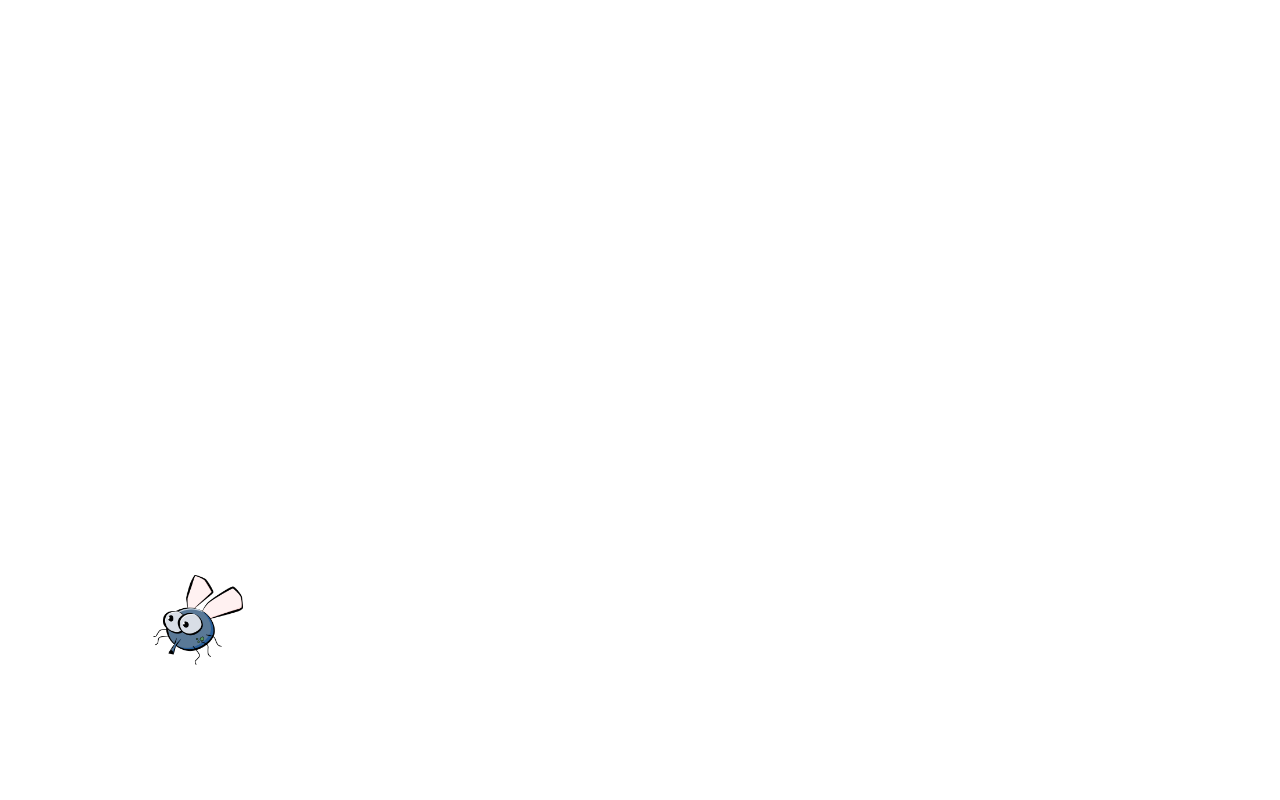
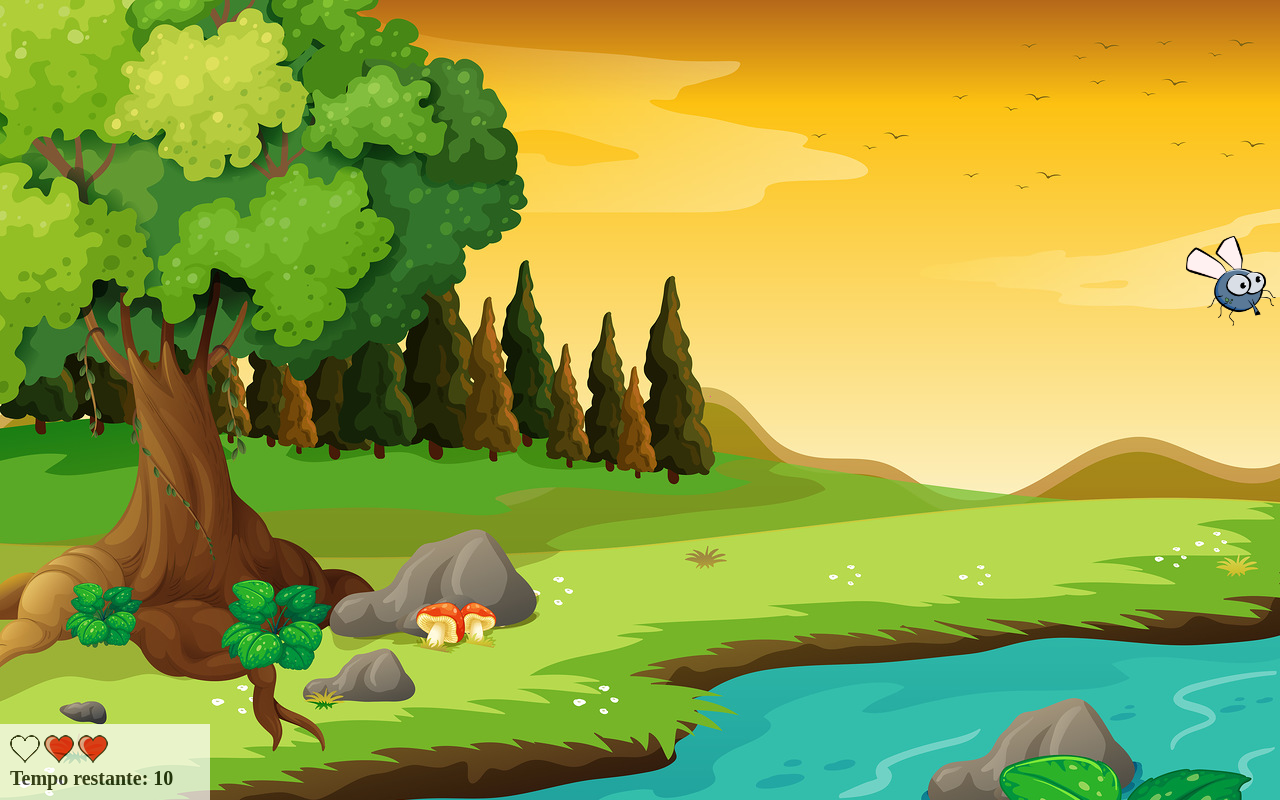
Before and after one commit to MarcusLamagna/CursoJavaScript, a plain HTML site: page AppGameMataMosquito/app.html in a window 1280 px wide. Drawn offline with Linux system fonts and the light colour scheme.

Commit message:
Criando e removendo mosquito a cada ciclo de tempo, criando o cenário, controlando os pontos de vida, criando página game over, adicionando o cronometro

```diff
--- a/AppGameMataMosquito/app.html
+++ b/AppGameMataMosquito/app.html
@@ -8,9 +8,24 @@
 
 <body onresize="ajustaTamanhoPalcoJogo()">
 
-	<!--Chamando function-->
+	<div class="painel">
+		<div class="vidas">
+			<img id="v1" src="imagens/coracao_cheio.png" />
+			<img id="v2" src="imagens/coracao_cheio.png" />
+			<img id="v3" src="imagens/coracao_cheio.png" />
+		</div>
+		<div class="cronometro">Tempo restante: <span id="cronometro"></span></div>
+	</div>
+
+	<!--Chamando function/função-->
 	<script>
-		posicaoRandomica()
+		//Atribuindo tempo
+		document.getElementById('cronometro').innerHTML = tempo
+
+		//Ação que será executada a cada 1 segundo acrescentando mosquito na tela
+		var criaMosquito = setInterval(function() {
+			posicaoRandomica()
+		}, 2000)
 	</script>
 </body>
 </html>
--- a/AppGameMataMosquito/estilo.css
+++ b/AppGameMataMosquito/estilo.css
@@ -1,3 +1,8 @@
+body {
+	background-image: url(imagens/bg.jpg);
+	background-repeat: no-repeat;
+}
+
 .mosquito1 {
 	width: 50px;
 	height: 50px;
@@ -12,3 +17,32 @@
 	width: 90px;
 	height: 90px;
 }
+
+.ladoA {
+	transform: scaleX(1);
+}
+
+.ladoB {
+	transform: scaleX(-1);
+}
+
+.painel {
+	position: absolute;
+	width: 190px;
+	padding: 10px;
+	left: 0px;
+	bottom: 0px;
+	border-top: solid 1px #fff;
+	background-color: #fff;
+	opacity: 0.7;
+}
+
+.vidas {
+	float: left;
+}
+
+.cronometro {
+	float: left;
+	font-size: 20px;
+	font-weight: bold;
+}
--- a/AppGameMataMosquito/jogo.js
+++ b/AppGameMataMosquito/jogo.js
@@ -1,6 +1,8 @@
 //recuperando altura e largura da window
 	var altura = 0
 	var largura = 0
+	var vidas = 1 //representando as vidas do jogo
+	var tempo = 15 //representando 10 segundos
 
 function ajustaTamanhoPalcoJogo(){
 	altura = window.innerHeight
@@ -11,7 +13,38 @@ function ajustaTamanhoPalcoJogo(){
 
 	ajustaTamanhoPalcoJogo()
 
+	//Criando variável cronometro
+	var cronometro = setInterval(function() {
+		tempo -= 1
+
+		//testar se o tempo -e menor que zero
+		if(tempo < 0) {
+			clearInterval(cronometro)
+			clearInterval(criaMosquito)
+			alert('Vitoria')
+		} else {
+		document.getElementById('cronometro').innerHTML = tempo
+		}
+	}, 1000)
+
 function posicaoRandomica() {
+
+	//remover o mosquito nterior (caso exista)
+	if(document.getElementById('mosquito')) {
+		document.getElementById('mosquito').remove()
+
+		//Selecionar os corações e substituir
+		//console.log('elemento selecionado foi: v' + vidas)
+		if(vidas > 3) {
+			//Redirecionando página para fim_de_jogo.html
+			window.location.href = 'fim_de_jogo.html'
+		} else {
+		document.getElementById('v' + vidas).src = "imagens/coracao_vazio.png"
+
+			//Incrementando a variável vida
+			vidas++
+		}
+	}
 
 	//Criando random
 	var posicaoX = Math.floor(Math.random() * largura) - 90
@@ -25,17 +58,24 @@ console.log(posicaoX, posicaoY)
 	//Criar elemento HTML
 	var mosquito = document.createElement('img')
 	mosquito.src = 'imagens/mosquito.png'
-mosquito.className = tamanhoAleatorio()
+	mosquito.className = tamanhoAleatorio() + ' ' + ladoAleatorio()
 	mosquito.style.left = posicaoX + 'px'
 	mosquito.style.top = posicaoY + 'px'
 	mosquito.style.position = 'absolute'
+	mosquito.id = 'mosquito'
+	mosquito.onclick = function() {
+		this.remove() //Removendo mosquito ao clicar
+	}
 
 	document.body.appendChild(mosquito)
+
+	ladoAleatorio()
+
 }
 
 //Crinando uma função aleatória
 function tamanhoAleatorio() {
-	var classe = Math.floor(Math.random() * 3) // Resultado de zero e próximo de 3
+	var classe = Math.floor(Math.random() * 3) // Resultado entre zero e próximo de 3
 
 	//Tomada de decisão
 	switch(classe) {
@@ -47,3 +87,17 @@ function tamanhoAleatorio() {
 			return 'mosquito3'
 	}
 }
+
+// Criando uma função lado aleatório
+function ladoAleatorio() {
+	var classe = Math.floor(Math.random() * 2) // Resultado entre zero e próximo de 2
+
+	//Tomada de decisão
+	switch(classe) {
+		case 0:
+			return 'ladoA'
+		case 1:
+			return 'ladoB'
+
+	}
+}
```
Also changed, not shown: AppGameMataMosquito/fim_de_jogo.html (added, +30 -0 lines). Lines whose indentation alone changed are shown as unchanged.
